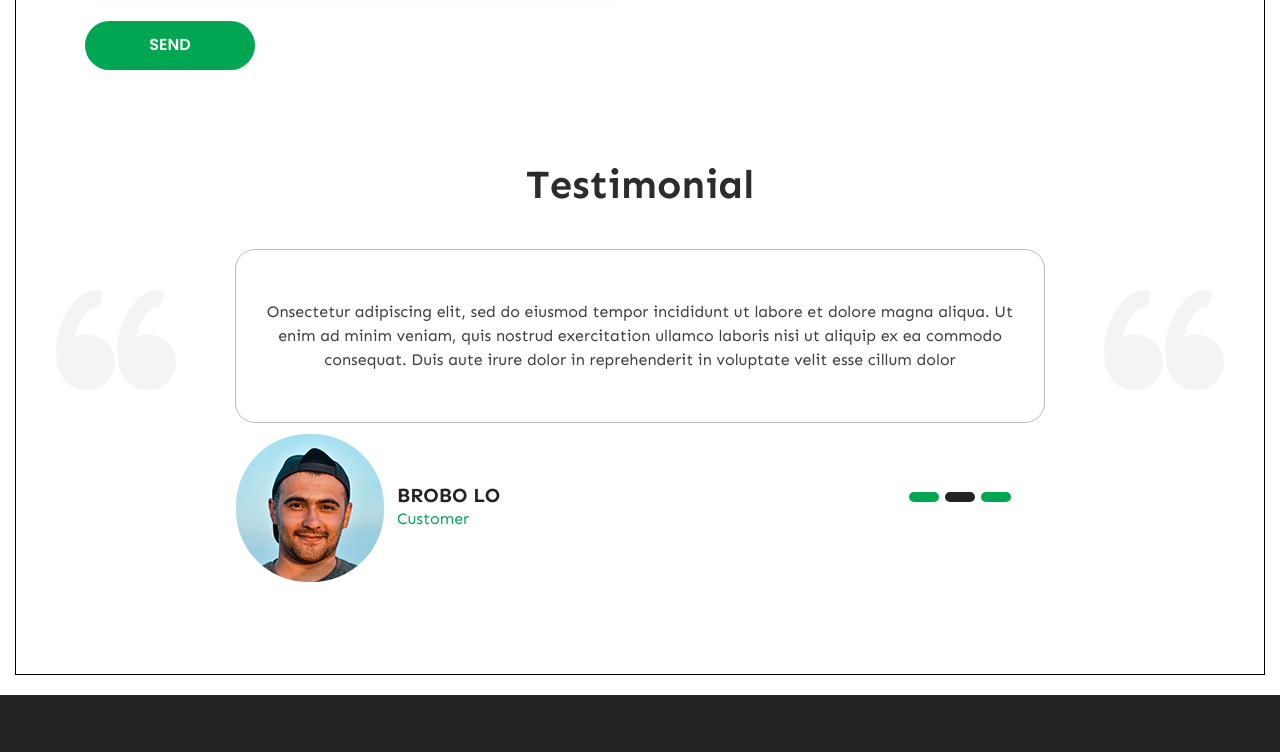
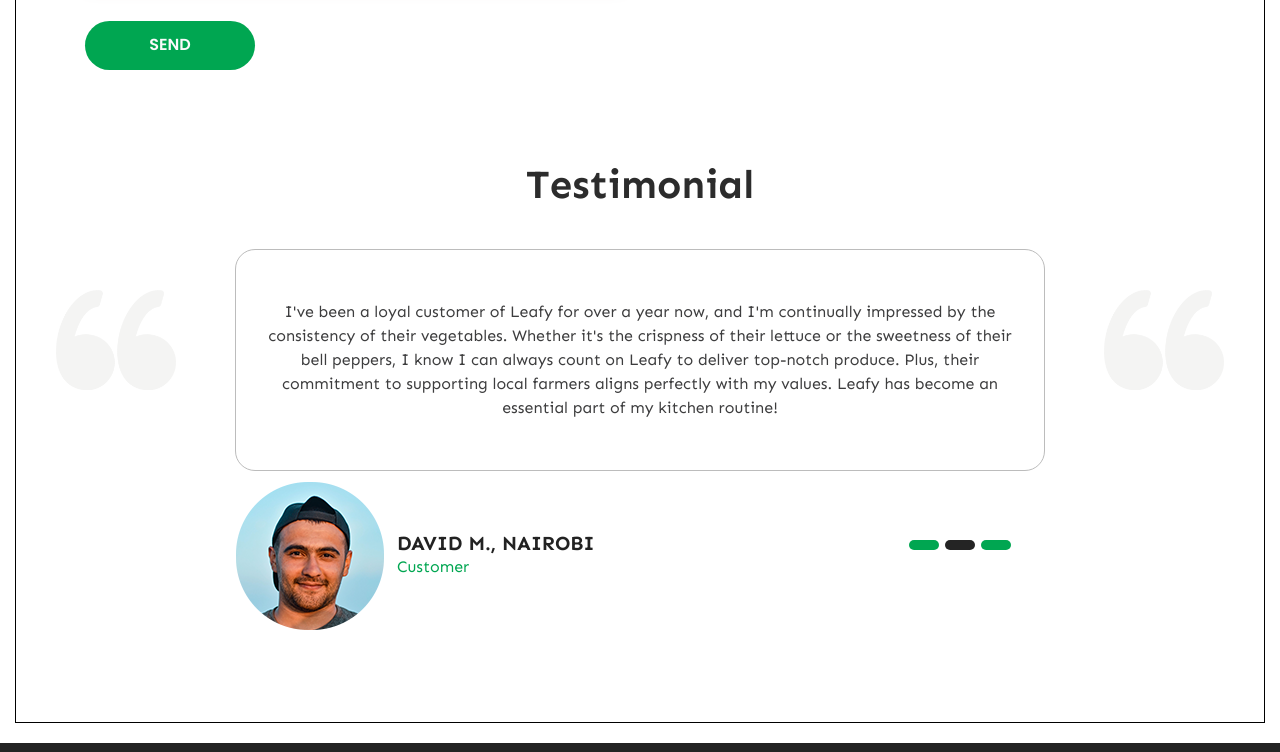
Before and after one commit to VincentOracle/Leafy, a plain HTML site: page index.html in a window 1280 px wide. Shown: the part 3828-4580 px from the top of the page. Drawn offline with nearby package versions, Linux system fonts and the light colour scheme; files whose address does not match are found by name.

Commit message:
Testimonials

```diff
--- a/index.html
+++ b/index.html
@@ -309,7 +309,7 @@
                     <figure><img src="images/img-4.png" /></figure>
                   </div>
                   <h3 class="harshal_text">Cyrus</h3>
-                  <h3 class="rate_text">$19</h3>
+                  <h3 class="rate_text">$15</h3>
                   <div class="read_bt_1"><a href="#">Read More</a></div>
                 </div>
                 <div class="col-md-4">
@@ -326,7 +326,7 @@
                     <figure><img src="images/img-4.png" /></figure>
                   </div>
                   <h3 class="harshal_text">Cyrus</h3>
-                  <h3 class="rate_text">$19</h3>
+                  <h3 class="rate_text">$20</h3>
                   <div class="read_bt_1"><a href="#">Read More</a></div>
                 </div>
                 <div class="col-md-4">
@@ -334,7 +334,7 @@
                     <figure><img src="images/img-1.png" /></figure>
                   </div>
                   <h3 class="harshal_text">Harshal</h3>
-                  <h3 class="rate_text">$19</h3>
+                  <h3 class="rate_text">$10</h3>
                   <div class="read_bt_1"><a href="#">Read More</a></div>
                 </div>
                 <div class="col-md-4">
@@ -483,32 +483,40 @@
                       <div class="carousel-inner">
                         <div class="carousel-item active">
                           <p class="testimonial_text">
-                            Onsectetur adipiscing elit, sed do eiusmod tempor
-                            incididunt ut labore et dolore magna aliqua. Ut enim
-                            ad minim veniam, quis nostrud exercitation ullamco
-                            laboris nisi ut aliquip ex ea commodo consequat.
-                            Duis aute irure dolor in reprehenderit in voluptate
-                            velit esse cillum dolor
+                            Leafy has truly transformed the way I approach
+                            cooking. As someone who values freshness and flavor,
+                            I've found their vegetables to be unparalleled in
+                            quality. Every bite is bursting with goodness, and
+                            knowing that they source locally adds an extra layer
+                            of satisfaction. Leafy has become my go-to for all
+                            things green, and I couldn't be happier with their
+                            service!
                           </p>
                         </div>
                         <div class="carousel-item">
                           <p class="testimonial_text">
-                            Onsectetur adipiscing elit, sed do eiusmod tempor
-                            incididunt ut labore et dolore magna aliqua. Ut enim
-                            ad minim veniam, quis nostrud exercitation ullamco
-                            laboris nisi ut aliquip ex ea commodo consequat.
-                            Duis aute irure dolor in reprehenderit in voluptate
-                            velit esse cillum dolor
+                            I've been a loyal customer of Leafy for over a year
+                            now, and I'm continually impressed by the
+                            consistency of their vegetables. Whether it's the
+                            crispness of their lettuce or the sweetness of their
+                            bell peppers, I know I can always count on Leafy to
+                            deliver top-notch produce. Plus, their commitment to
+                            supporting local farmers aligns perfectly with my
+                            values. Leafy has become an essential part of my
+                            kitchen routine!
                           </p>
                         </div>
                         <div class="carousel-item">
                           <p class="testimonial_text">
-                            Onsectetur adipiscing elit, sed do eiusmod tempor
-                            incididunt ut labore et dolore magna aliqua. Ut enim
-                            ad minim veniam, quis nostrud exercitation ullamco
-                            laboris nisi ut aliquip ex ea commodo consequat.
-                            Duis aute irure dolor in reprehenderit in voluptate
-                            velit esse cillum dolor
+                            Leafy is a game-changer for busy professionals like
+                            me. With their convenient online platform, I can
+                            easily order fresh vegetables with just a few
+                            clicks, saving me precious time without compromising
+                            on quality. I love that I can trust Leafy to deliver
+                            farm-fresh produce straight to my door, ensuring
+                            that my family enjoys nutritious meals every day.
+                            Thanks to Leafy, eating healthy has never been
+                            easier!
                           </p>
                         </div>
                       </div>
@@ -521,7 +529,7 @@
                       </div>
                     </div>
                     <div class="client_right">
-                      <h4 class="client_name">Brobo Lo</h4>
+                      <h4 class="client_name">David M., Nairobi</h4>
                       <p class="customer_text">Customer</p>
                     </div>
                   </div>
```
